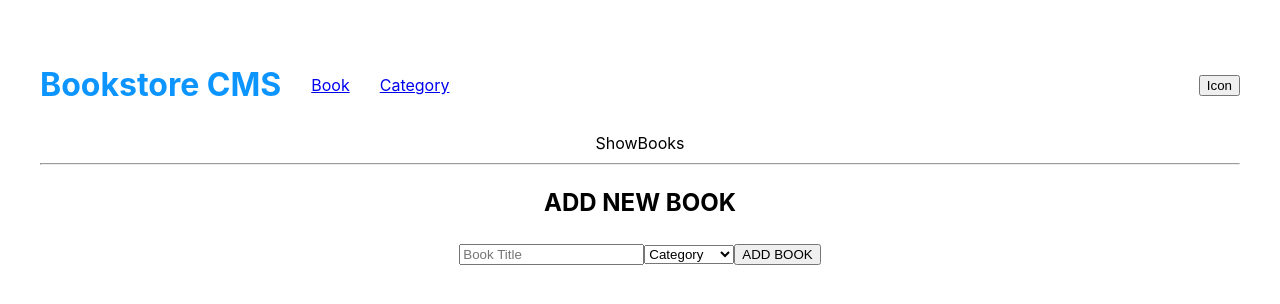
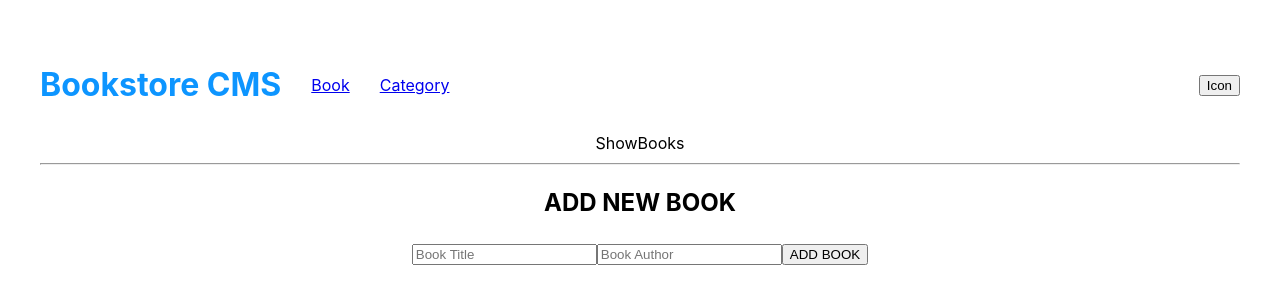
Before and after one commit to Theodoraldo/react-bookstore, a React (Vite) app: page / in a window 1280 px wide. Shown: the top 304 px of the page. Built offline with nearby package versions, Linux system fonts and the light colour scheme.

Commit message:
Modify Neewbooks.jsx file

```diff
--- a/src/components/NewBooks.jsx
+++ b/src/components/NewBooks.jsx
@@ -4,14 +4,7 @@ export default function NewBooks() {
       <h2>ADD NEW BOOK</h2>
       <form>
         <input type="text" placeholder="Book Title" />
-        <select name="">
-          <option value="Category" selected>
-            Category
-          </option>
-          <option value="Category A">Category A</option>
-          <option value="Category B">Category B</option>
-          <option value="Category C">Category C</option>
-        </select>
+        <input type="text" placeholder="Book Author" />
         <button>ADD BOOK</button>
       </form>
     </div>
```
